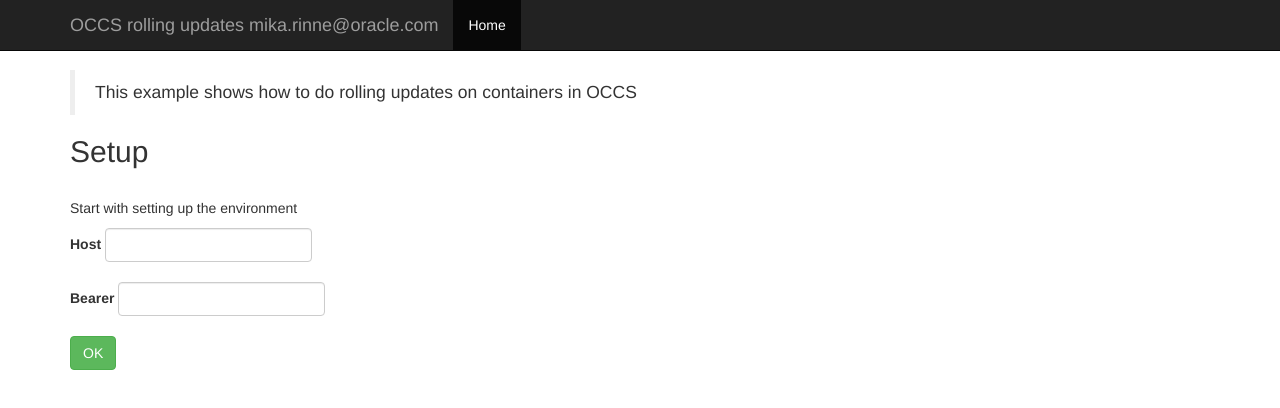
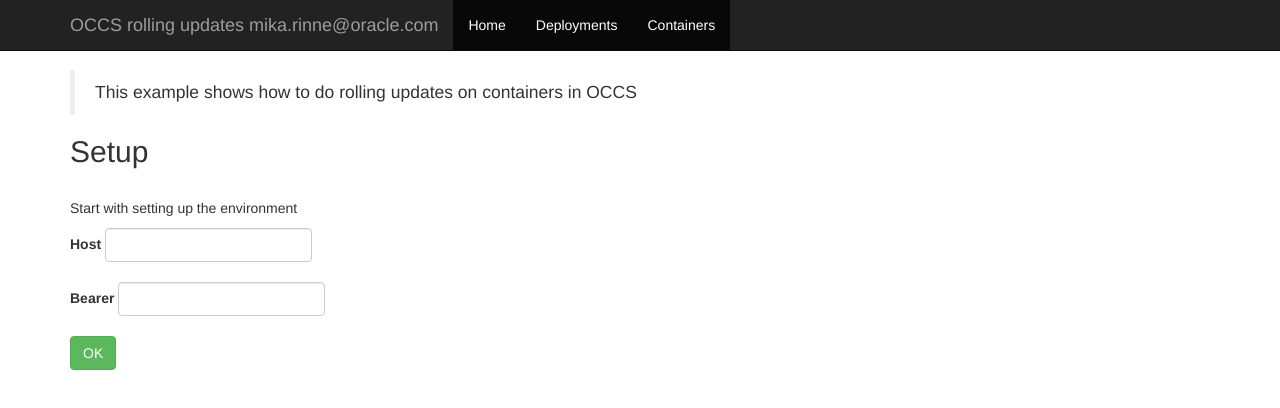
Before and after one commit to mikarinneoracle/rollingupdates, a website: page index.html in a window 1280 px wide. Shown: the top 408 px of the page. Drawn offline with nearby package versions, Linux system fonts and the light colour scheme; some packages are replaced by stand-ins of ours.

Commit message:
menu fixed

```diff
--- a/index.html
+++ b/index.html
@@ -28,6 +28,8 @@
 	      <div id="navbar" class="navbar-collapse collapse">
 	        <ul class="nav navbar-nav">
 	          <li class="active"><a href="/#/">Home</a></li>
+						<li class="active"><a href="/#/deployments">Deployments</a></li>
+						<li class="active"><a href="/#/containers">Containers</a></li>
 	        </ul>
 	      </div><!--/.nav-collapse -->
 	    </div>
```
